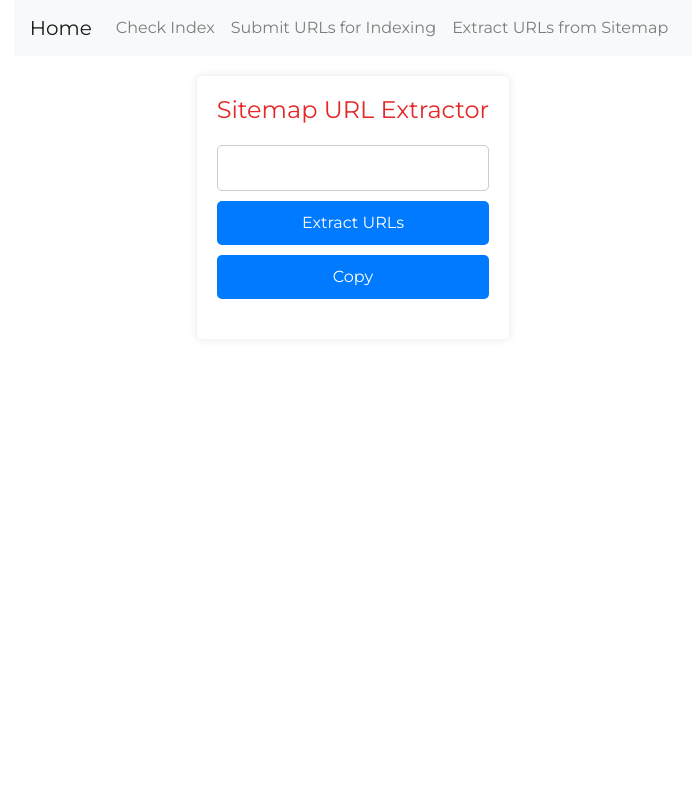
After one commit to aoutar/coherenceSEO, a Flask app: page /sitemap-extractor in a window 1280 px wide. The commit adds this page. Shown: the whole page, without its empty margins (287-986 px from the left). Run offline with Flask 2, Linux system fonts and the light colour scheme; some libraries are stand-ins or nearby versions.

Commit message:
add new feature sitemap url extractor

```diff
--- a/app.py
+++ b/app.py
@@ -8,6 +8,7 @@ from google.oauth2 import service_account
 import pandas as pd
 from openpyxl import Workbook
 from bs4 import BeautifulSoup
+import xml.etree.ElementTree as ET
 
 
 
@@ -128,6 +129,27 @@ def submit_to_index():
 
     return jsonify(error="An unknown error occurred.")
 
+@app.route('/sitemap-extractor', methods=['GET', 'POST'])
+def sitemap_extractor():
+    if request.method == 'POST':
+        sitemap_url = request.form.get('sitemap_url')
+        urls = extract_urls_from_sitemap(sitemap_url)
+        return jsonify({'urls': urls})
+    return render_template('sitemap-extractor.html')
+
+def extract_urls_from_sitemap(sitemap_url):
+    try:
+        response = requests.get(sitemap_url)
+        if response.status_code == 200:
+            root = ET.fromstring(response.text)
+            urls = [child.text for child in root.iter("{http://www.sitemaps.org/schemas/sitemap/0.9}loc")]
+            return urls
+    except Exception as e:
+        return []
+    return []
+
+
+
 
 def export_results_to_xlsx(results):
     df = pd.DataFrame(results, columns=["URL", "Status"])
--- /dev/null
+++ b/templates/sitemap-extractor.html
@@ -0,0 +1,204 @@
+<!DOCTYPE html>
+<html>
+<head>
+    <link rel="stylesheet"
+    href="https://fonts.googleapis.com/css?family=Montserrat">
+    <link rel="stylesheet"
+    href="https://maxcdn.bootstrapcdn.com/bootstrap/4.5.2/css/bootstrap.min.css">
+    <link rel="stylesheet"
+    href="https://cdnjs.cloudflare.com/ajax/libs/font-awesome/6.4.0/css/all.min.css"/>
+    <title>Sitemap URL Extrator</title>
+  <style>
+    body {
+        min-height: 100vh;
+        margin: 0;
+        font-family: 'Montserrat', sans-serif;
+        display: flex;
+        flex-direction: column;
+        align-items: center;
+        background-color: #fff;
+    }
+
+#container {
+    background-color: #fff;
+    padding: 20px;
+    border-radius: 5px;
+    box-shadow: 0px 0px 10px rgba(0, 0, 0, 0.1);
+    text-align: center;
+    margin-top: 20px;
+}
+
+.title {
+    font-size: 24px;
+    margin-bottom: 20px;
+    color: #e42727;
+}
+
+.input-field {
+    width: 100%;
+    padding: 10px;
+    border: 1px solid #ccc;
+    border-radius: 5px;
+}
+
+.submit-button {
+    display: block;
+    width: 100%;
+    padding: 10px;
+    background-color: #007bff;
+    color: #fff;
+    border: none;
+    border-radius: 5px;
+    cursor: pointer;
+    margin-top: 10px;
+}
+
+.submit-button:hover {
+    background-color: #0056b3;
+}
+
+#results {
+    margin-top: 20px;
+    font-family: 'Montserrat', sans-serif;
+    display: grid;
+    align-items: center;
+    justify-content: center;
+}
+
+.url-list {
+    list-style: none; /* Remove dots */
+    padding: 0;
+    margin: 0;
+}
+
+.url-list li {
+    margin-bottom: 10px;
+}
+
+.copy-button {
+    display: block;
+    width: 100%;
+    padding: 10px;
+    background-color: #007bff;
+    color: #fff;
+    border: none;
+    border-radius: 5px;
+    cursor: pointer;
+    margin-top: 10px;
+}
+
+.copy-button:hover {
+    background-color: #0056b3;
+}
+
+
+  </style>
+</head>
+<body>
+    <nav class="navbar navbar-expand-lg navbar-light bg-light">
+        <a class="navbar-brand" href="#">Home</a>
+        <button class="navbar-toggler" type="button" data-toggle="collapse"
+        data-target="#navbarNav" aria-controls="navbarNav" aria-expanded="false"
+        aria-label="Toggle navigation">
+            <span class="navbar-toggler-icon"></span>
+        </button>
+        <div class="collapse navbar-collapse" id="navbarNav">
+            <ul class="navbar-nav">
+                <li class="nav-item">
+                    <a class="nav-link" href="/">Check Index</a>
+                </li>
+                <li class="nav-item">
+                    <a class="nav-link" href="/submit-urls">Submit URLs for
+                    Indexing</a>
+                </li>
+                <li class="nav-item">
+                    <a class="nav-link" href="/sitemap-extractor">Extract URLs
+                    from Sitemap</a>
+                </li>
+
+            </ul>
+        </div>
+    </nav>
+    <div id="container">
+        <h1 class="title">Sitemap URL Extractor</h1>
+        <form id="sitemapForm" method="POST" action="/sitemap-extractor">
+            <input type="text" name="sitemap_url" class="input-field"
+            cplaceholder="Enter Sitemap URL">
+            <button type="submit" class="submit-button">Extract URLs</button>
+        </form>
+        <button id="copyButton" class="copy-button">Copy</button>
+        <div id="results">
+            <ul id="urlList" class="url-list">
+                <!-- URLs will be added dynamically here -->
+            </ul>
+        </div>
+    </div>
+
+    <script src="https://code.jquery.com/jquery-3.5.1.slim.min.js"></script>
+    <script src="https://cdn.jsdelivr.net/npm/@popperjs/core@2.5.3/dist/umd/popper.min.js"></script>
+    <script src="https://maxcdn.bootstrapcdn.com/bootstrap/4.5.2/js/bootstrap.min.js"></script>
+
+
+    <script>
+// JavaScript code
+document.addEventListener('DOMContentLoaded', function () {
+    const form = document.getElementById("sitemapForm");
+    const resultsDiv = document.getElementById("results");
+    const copyButton = document.getElementById("copyButton");
+
+    form.addEventListener("submit", function (event) {
+        event.preventDefault();
+        const formData = new FormData(form);
+
+        fetch("/sitemap-extractor", {
+            method: "POST",
+            body: formData,
+        })
+        .then(response => response.json())
+        .then(data => {
+            const urls = data.urls;
+            resultsDiv.innerHTML = '';
+            if (urls.length > 0) {
+                const ul = document.createElement('ul');
+                ul.className = "url-list"; // Add the URL list class
+                urls.forEach(url => {
+                    const li = document.createElement('li');
+                    li.textContent = url;
+                    ul.appendChild(li);
+                });
+                resultsDiv.appendChild(ul);
+
+                // Enable the copy button
+                copyButton.style.display = 'block';
+            } else {
+                resultsDiv.textContent = 'No URLs found in the sitemap.';
+                // Disable the copy button if no URLs found
+                copyButton.style.display = 'none';
+            }
+        })
+        .catch(error => {
+            console.error("Error:", error);
+        });
+    });
+
+    copyButton.addEventListener('click', function () {
+        const urlList = document.querySelector('.url-list');
+        const urls = Array.from(urlList.querySelectorAll('li')).map(li => li.textContent).join('\n');
+        copyToClipboard(urls);
+    });
+
+    function copyToClipboard(text) {
+        const tempTextArea = document.createElement('textarea');
+        tempTextArea.value = text;
+        document.body.appendChild(tempTextArea);
+        tempTextArea.select();
+        document.execCommand('copy');
+        document.body.removeChild(tempTextArea);
+        alert('List copied to clipboard!');
+    }
+});
+
+    </script>
+
+</body>
+</html>
```
Also changed, not shown: templates/css/sitemap.css (added, +50 -0 lines), templates/index.html (+33 -20 lines), templates/submit_urls.html (+9 -4 lines).
